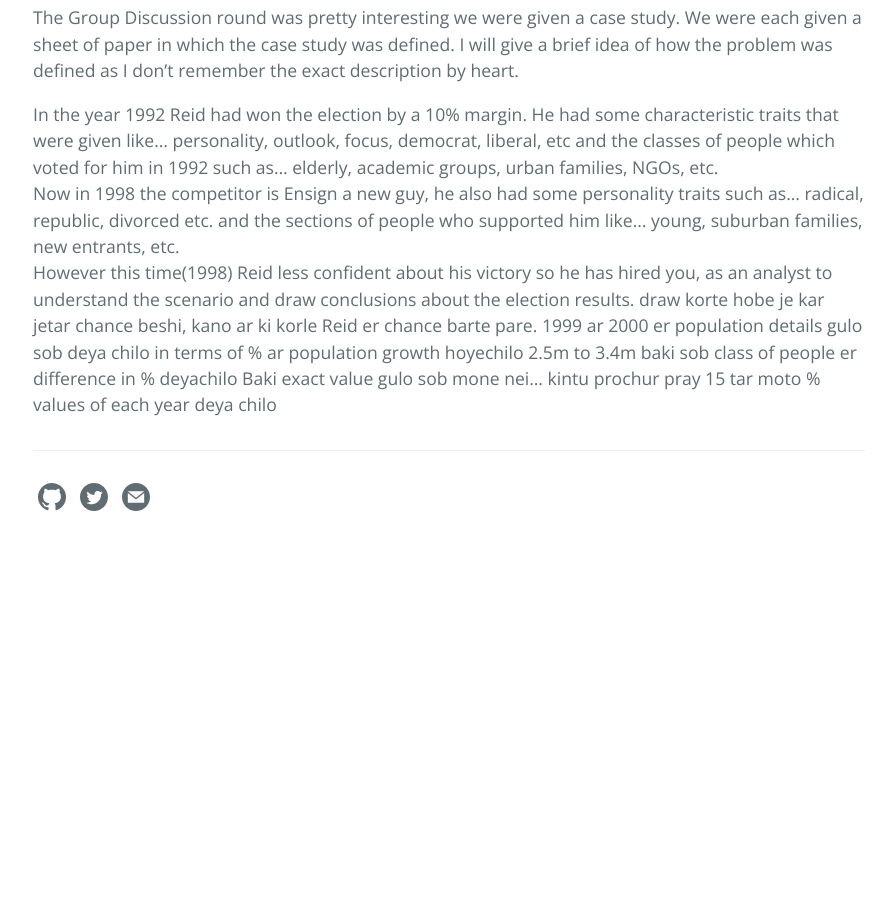
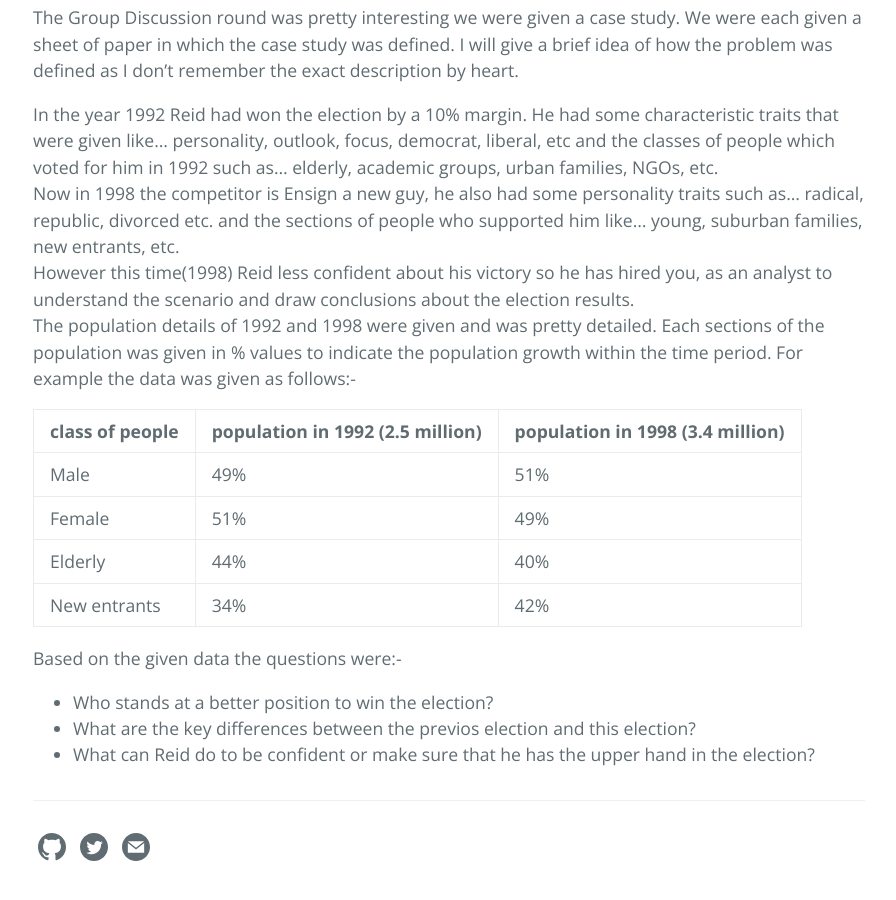
Before and after one commit to Swastik1993/Swastik1993.github.io, a Jekyll site: the page built from _posts/2018-09-09-bridge-i2i-interview-experience.markdown, in a window 1280 px wide and 900 px high, scrolled down 1100 px. Shown: the whole window, without its empty margins (191-1087 px from the left). Built offline with Jekyll 4.4.1, drawn with Linux system fonts in a browser that asks for light colours; before the commit the page ends 1665 px from its top, so only the background shows below that.

Commit message:
new post update

```diff
--- a/_posts/2018-09-09-bridge-i2i-interview-experience.markdown
+++ b/_posts/2018-09-09-bridge-i2i-interview-experience.markdown
@@ -28,6 +28,18 @@ The Group Discussion round was pretty interesting we were given a case study. We
 
 In the year 1992 Reid had won the election by a 10% margin. He had some characteristic traits that were given like... personality, outlook, focus, democrat, liberal, etc and the classes of people which voted for him in 1992 such as... elderly, academic groups, urban families, NGOs, etc.
 Now in 1998 the competitor is Ensign a new guy, he also had some personality traits such as... radical, republic, divorced etc. and the sections of people who supported him like... young, suburban families, new entrants, etc.
-However this time(1998) Reid less confident about his victory so he has hired you, as an analyst to understand the scenario and draw conclusions about the election results. draw korte hobe je kar jetar chance beshi, kano ar ki korle Reid er chance barte pare.
-1999 ar 2000 er population details gulo sob deya chilo in terms of % ar population growth hoyechilo 2.5m to 3.4m baki sob class of people er difference in % deyachilo
-Baki exact value gulo sob mone nei... kintu prochur pray 15 tar moto % values of each year deya chilo
+However this time(1998) Reid less confident about his victory so he has hired you, as an analyst to understand the scenario and draw conclusions about the election results.
+The population details of 1992 and 1998 were given and was pretty detailed. Each sections of the population was given in % values to indicate the population growth within the time period. For example the data was given as follows:-
+
+class of people | population in 1992  (2.5 million) | population in 1998  (3.4 million)
+--- | --- | ---
+Male | 49% | 51%
+Female | 51% | 49%
+Elderly | 44% | 40%
+New entrants | 34% | 42%
+
+
+Based on the given data the questions were:-
+* Who stands at a better position to win the election?
+* What are the key differences between the previos election and this election?
+* What can Reid do to be confident or make sure that he has the upper hand in the election?
```
